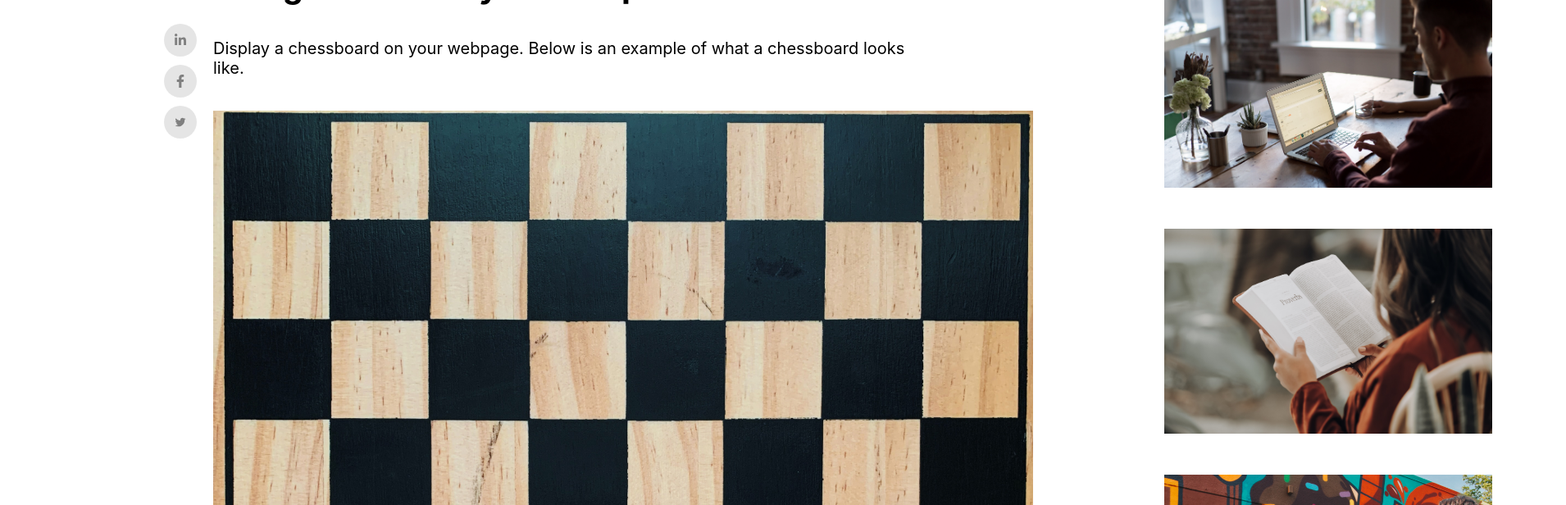
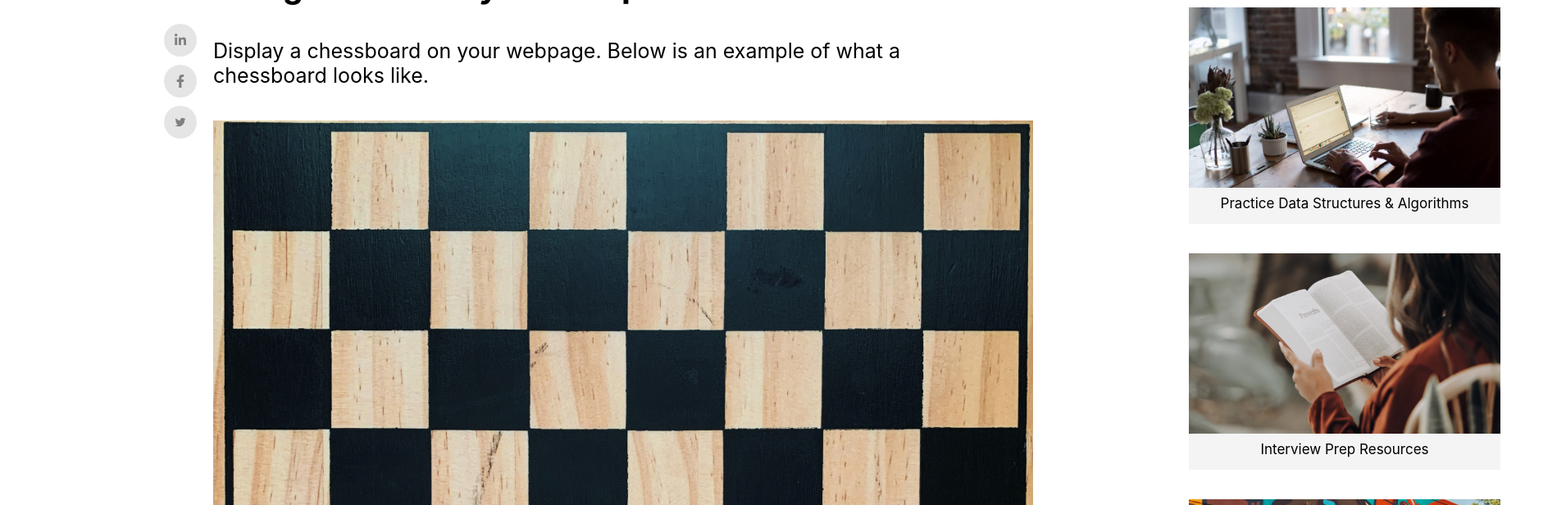
Before and after one commit to dlwjdals22/webpage-clone, a React (Create React App) app: page / in a window 1280 px wide. Shown: the part 920-1536 px from the top of the page at 82% size, 1910 px wide, since content can reach past the window. Built offline with nearby package versions, Linux system fonts and the light colour scheme.

Commit message:
Fix : Main2 - Extra 설명문 추가

```diff
--- a/src/Main2.js
+++ b/src/Main2.js
@@ -8,9 +8,18 @@ import { GiEarthAmerica } from "react-icons/gi";
 
 export default function Main2() {
   let extraImages = [
-    `${process.env.PUBLIC_URL}/images/Main2_extra_1.jpg`,
-    `${process.env.PUBLIC_URL}/images/Main2_extra_2.jpg`,
-    `${process.env.PUBLIC_URL}/images/Main2_extra_3.jpg`,
+    [
+      `${process.env.PUBLIC_URL}/images/Main2_extra_1.jpg`,
+      "Practice Data Structures & Algorithms",
+    ],
+    [
+      `${process.env.PUBLIC_URL}/images/Main2_extra_2.jpg`,
+      "Interview Prep Resources",
+    ],
+    [
+      `${process.env.PUBLIC_URL}/images/Main2_extra_3.jpg`,
+      "Join our community",
+    ],
   ];
 
   let related = [
@@ -113,7 +122,8 @@ export default function Main2() {
           {extraImages.map((e) => {
             return (
               <ImageBox>
-                <Image src={e} />
+                <Image src={e[0]} />
+                <ImageText>{e[1]}</ImageText>
               </ImageBox>
             );
           })}
@@ -122,6 +132,17 @@ export default function Main2() {
     </Body>
   );
 }
+
+const ImageText = styled.div`
+  display: flex;
+  justify-content: center;
+  text-align: center;
+  font-size: 17px;
+  padding: 15px 10px;
+  margin-top: -10px;
+  /* margin-bottom: 45px; */
+  background-color: rgba(200, 200, 200, 0.2);
+`;
 const RelatedImage = styled.img`
   width: 100%;
   height: 190px;
@@ -134,13 +155,10 @@ const RelatedText = styled.div`
   font-size: 17px;
   padding: 25px 10px;
   margin-top: -10px;
-  margin-bottom: 45px;
   background-color: rgba(200, 200, 200, 0.2);
 `;
 
-const RelatedContent = styled.div`
-  /* width: 350px; */
-`;
+const RelatedContent = styled.div``;
 
 const RelatedContents = styled.div`
   display: grid;
@@ -265,9 +283,9 @@ const Image = styled.img`
 `;
 
 const ImageBox = styled.div`
-  margin: 50px;
-  width: 400px;
-  height: 250px;
+  margin: 80px;
+  width: 380px;
+  height: 220px;
 `;
 
 const Main2_Extra = styled.div`
@@ -282,13 +300,19 @@ const Body = styled.div`
 `;
 
 const Picture = styled.img`
-  max-width: 100%;
+  max-width: 1000px;
   height: fit-content;
 `;
 
 const Text = styled.div`
   width: 850px;
-  font-size: 20px;
+  font-size: 25px;
+  margin: 40px 0;
+`;
+
+const Text2 = styled.div`
+  width: 930px;
+  font-size: 25px;
   margin: 40px 0;
 `;
 
--- a/src/components/Footer.js
+++ b/src/components/Footer.js
@@ -171,6 +171,7 @@ const FooterLinksRow = styled.div`
 const Body = styled.div`
   padding: 30px 200px;
   background-color: rgba(17, 34, 51, 1);
+  margin-top: 50px;
 `;
 
 const FooterMain = styled.div`
```
